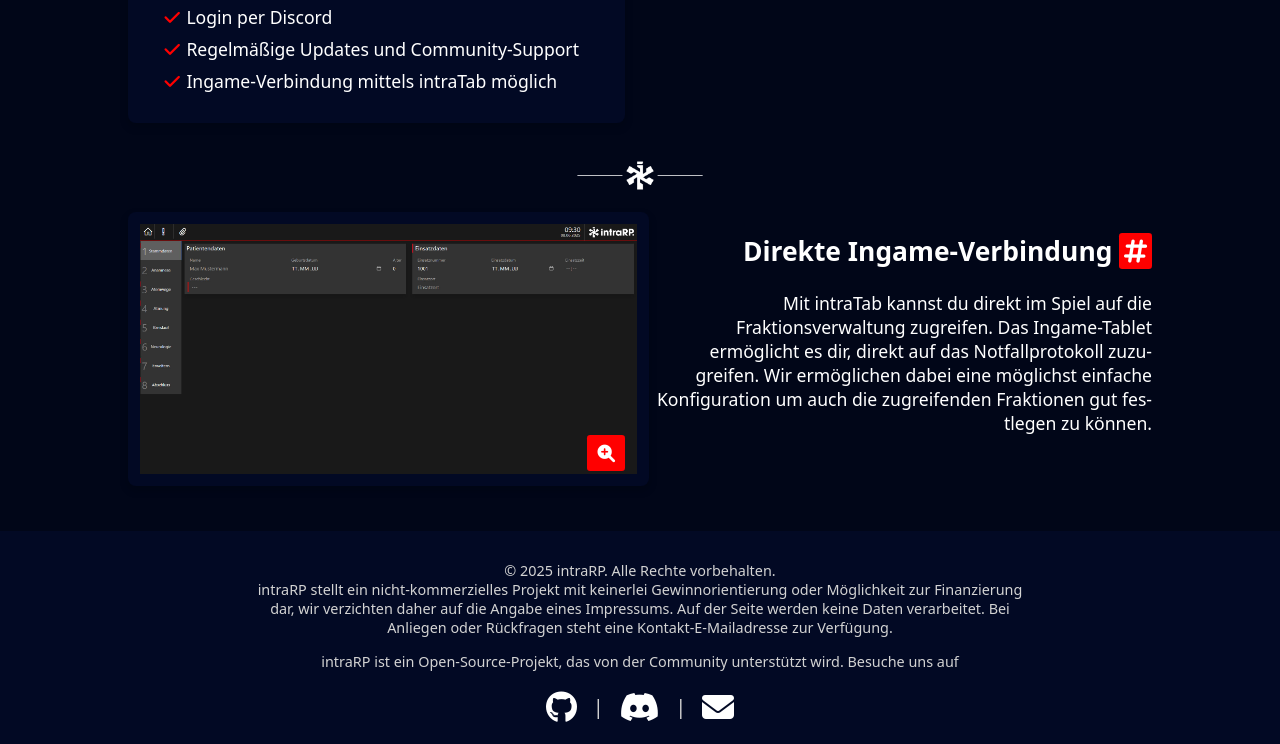
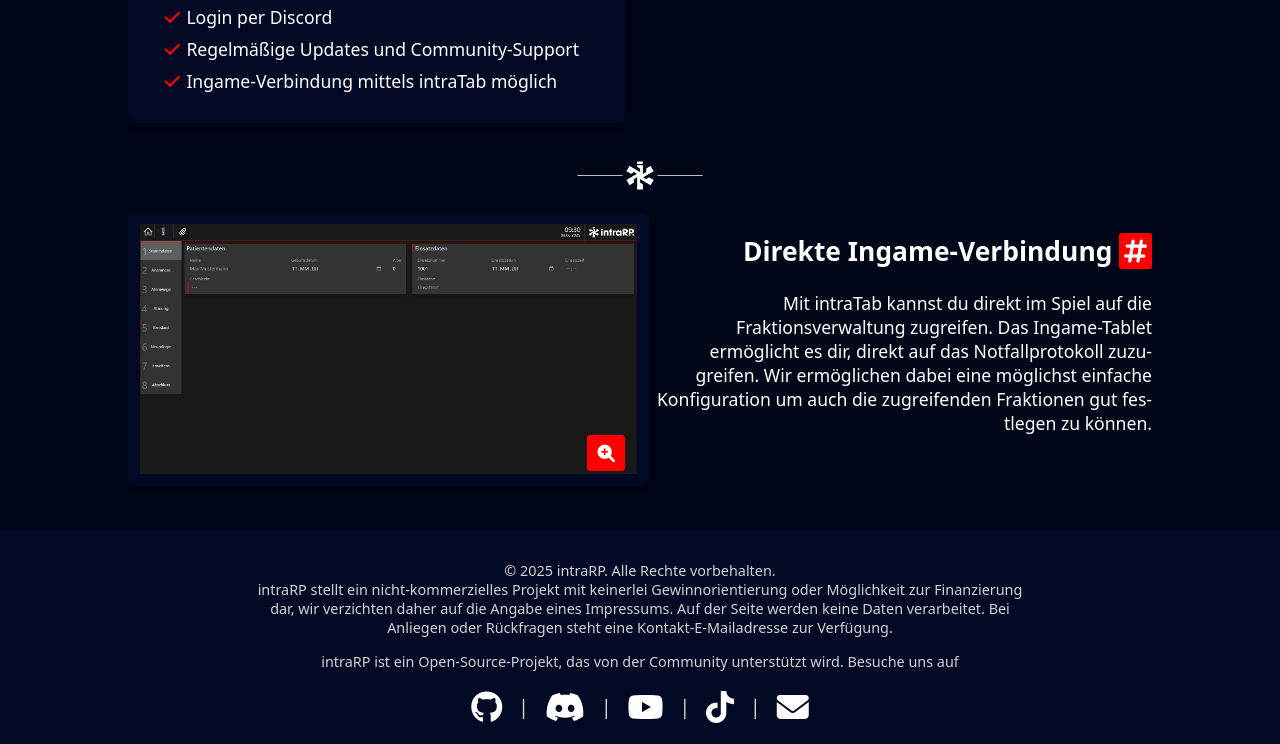
Before and after one commit to EmergencyForge/Landingpage, a plain HTML site: page index.html in a window 1280 px wide. Shown: the part 1163-1907 px from the top of the page. Drawn offline with nearby package versions, Linux system fonts and the light colour scheme; files that its build step writes are made by us from their sources.

Commit message:
Adds links to YouTube and TikTok

```diff
--- a/index.html
+++ b/index.html
@@ -107,6 +107,9 @@
             <div class="footer__links"><a href="https://github.com/intraRP" target="_blank" rel="nofollow"
                     title="GitHub"><i class="fa-brands fa-github"></i></a> | <a href="https://discord.intrarp.de"
                     target="_blank" rel="nofollow" title="Discord"><i class="fa-brands fa-discord"></i></a> | <a
+                    href="https://www.youtube.com/@intra_RP" target="_blank" rel="nofollow" title="YouTube"><i
+                        class="fa-brands fa-youtube"></i></a> | <a href="https://www.tiktok.com/@intrarp"
+                    target="_blank" rel="nofollow" title="TikTok"><i class="fa-brands fa-tiktok"></i></a> | <a
                     href="mailto:kontakt@intrarp.de" title="E-Mail"><i class="fa-solid fa-envelope"></i></a>
             </div>
         </div>
```
